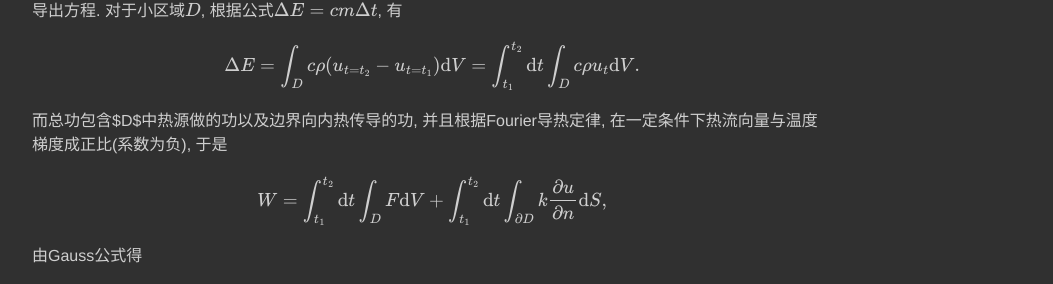
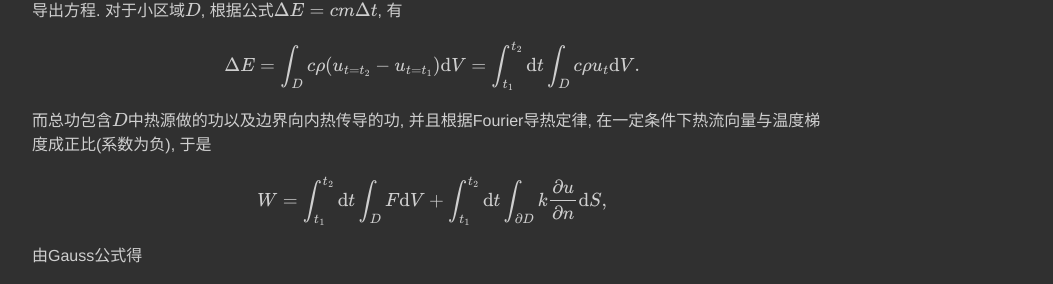
Before and after one commit to NotoOotori/notoootori.github.io, a Jekyll site: the page built from _posts/2019-09-04-数学物理方程的导出.md, in a window 1280 px wide. Shown: the part 1298-1582 px from the top of the page, without its empty margins (208-1261 px from the left). Built offline with Jekyll 4.4.1, drawn with Linux system fonts in a browser that asks for light colours; formulas are drawn with MathJax 3.

Commit message:
style: Fix a typo.
Mistakenly used $D$ for mathematical environment instead of $$D$$.

```diff
--- a/_posts/2019-09-04-数学物理方程的导出.md
+++ b/_posts/2019-09-04-数学物理方程的导出.md
@@ -57,7 +57,7 @@ $$
     \Delta E = \int_Dc\rho(u_{t=t_2}-u_{t=t_1})\mathrm{d}V = \int_{t_1}^{t_2}\mathrm{d}t\int_Dc\rho u_t\mathrm{d}V.
 $$
 
-而总功包含$D$中热源做的功以及边界向内热传导的功, 并且根据Fourier导热定律, 在一定条件下热流向量与温度梯度成正比(系数为负), 于是
+而总功包含$$D$$中热源做的功以及边界向内热传导的功, 并且根据Fourier导热定律, 在一定条件下热流向量与温度梯度成正比(系数为负), 于是
 
 $$
     W = \int_{t_1}^{t_2}\mathrm{d}t\int_{D}F\mathrm{d}V + \int_{t_1}^{t_2}\mathrm{d}t\int_{\partial D}k\frac{\partial u}{\partial n}\mathrm{d}S,
```
